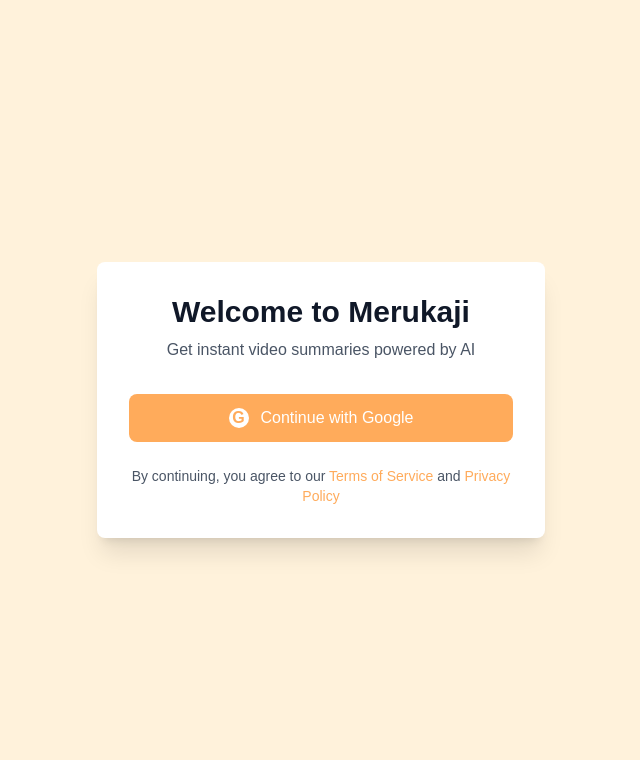
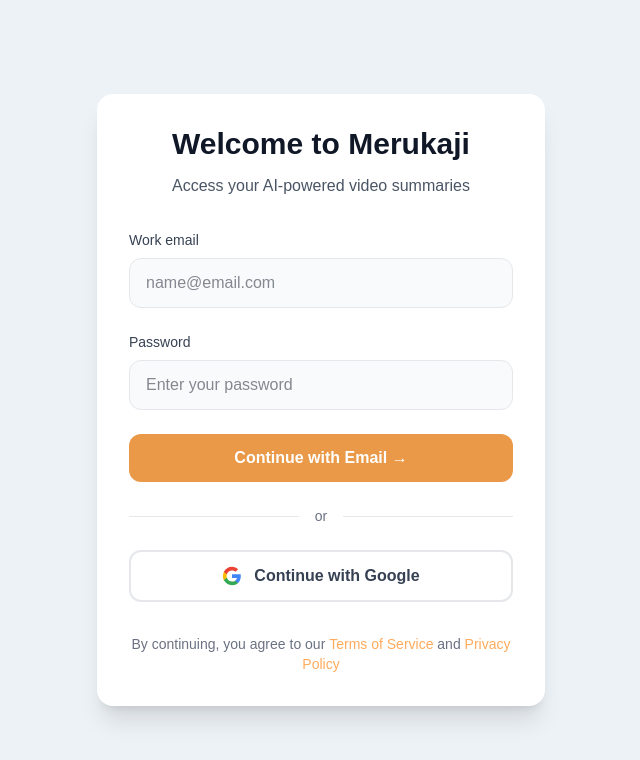
Before and after one commit to SheldonNg99/merukaji, a Next.js app in the folder merukaji/: page /login in a window 1280 px wide. Shown: the top 760 px of the page, without its empty margins (319-959 px from the left). Built offline with nearby package versions, Linux system fonts and the light colour scheme.

Commit message:
Update Login Page UI

```diff
--- a/merukaji/app/login/page.tsx
+++ b/merukaji/app/login/page.tsx
@@ -1,44 +1,121 @@
 'use client';
 
-import { signIn } from "next-auth/react";
+import { useState } from 'react';
+import { signIn } from 'next-auth/react';
 
 export default function Login() {
+    const [email, setEmail] = useState('');
+    const [password, setPassword] = useState('');
+    const [isLoading, setIsLoading] = useState(false);
+
+    const handleEmailLogin = async (e: React.FormEvent<HTMLFormElement>) => {
+        e.preventDefault();
+        setIsLoading(true);
+        // Add your email/password login logic here
+        setIsLoading(false);
+    };
+
     const handleGoogleSignIn = () => {
-        signIn("google", { callbackUrl: "/" });
+        signIn('google', { callbackUrl: '/' });
     };
 
     return (
-        <div className="min-h-screen flex items-center justify-center bg-[#FFF2DB]">
-            <div className="bg-white p-8 rounded-lg shadow-xl w-full max-w-md">
+        <div className="bg-[#edf2f7] min-h-screen flex items-center justify-center px-4 sm:px-6 lg:px-8">
+            <div className="w-full max-w-md bg-white p-8 rounded-2xl shadow-xl">
+                {/* Logo and Title */}
                 <div className="text-center mb-8">
-                    <h2 className="text-3xl font-bold text-gray-900 mb-2">Welcome to Merukaji</h2>
-                    <p className="text-gray-600">
-                        Get instant video summaries powered by AI
-                    </p>
+                    <h2 className="text-3xl font-bold text-gray-900 mb-3">Welcome to Merukaji</h2>
+                    <p className="text-base text-gray-600">Access your AI-powered video summaries</p>
                 </div>
 
-                <div className="space-y-4">
+                <form onSubmit={handleEmailLogin} className="space-y-6">
+                    <div>
+                        <label htmlFor="email" className="block text-sm font-medium text-gray-700 mb-2">
+                            Work email
+                        </label>
+                        <input
+                            id="email"
+                            name="email"
+                            type="email"
+                            required
+                            value={email}
+                            onChange={(e: React.ChangeEvent<HTMLInputElement>) => setEmail(e.target.value)}
+                            className="block w-full px-4 py-3 bg-gray-50 border border-gray-200 rounded-xl text-gray-900 text-base focus:outline-none focus:ring-2 focus:ring-[#FFAB5B] focus:border-transparent transition-all duration-200"
+                            placeholder="name@email.com"
+                        />
+                    </div>
+
+                    <div>
+                        <label htmlFor="password" className="block text-sm font-medium text-gray-700 mb-2">
+                            Password
+                        </label>
+                        <input
+                            id="password"
+                            name="password"
+                            type="password"
+                            required
+                            value={password}
+                            onChange={(e: React.ChangeEvent<HTMLInputElement>) => setPassword(e.target.value)}
+                            className="block w-full px-4 py-3 bg-gray-50 border border-gray-200 rounded-xl text-gray-900 text-base focus:outline-none focus:ring-2 focus:ring-[#FFAB5B] focus:border-transparent transition-all duration-200"
+                            placeholder="Enter your password"
+                        />
+                    </div>
+
                     <button
-                        onClick={handleGoogleSignIn}
-                        className="w-full flex items-center justify-center gap-3 px-4 py-3 text-white bg-[#FFAB5B] rounded-lg hover:bg-[#FF9B3B] transition-colors duration-200"
+                        type="submit"
+                        disabled={isLoading}
+                        className="w-full flex justify-center items-center py-3 px-6 rounded-xl text-base font-semibold text-white bg-[#e99947] hover:bg-[#FF9B3B] focus:outline-none focus:ring-2 focus:ring-offset-2 focus:ring-[#e99947] disabled:opacity-50 transition-all duration-200"
                     >
-                        <div className="w-5 h-5 bg-white rounded-full flex items-center justify-center">
-                            <span className="text-[#FFAB5B] font-bold">G</span>
-                        </div>
-                        Continue with Google
+                        {isLoading ? 'Signing in...' : 'Continue with Email →'}
                     </button>
+                </form>
 
-                    <div className="mt-6 text-center text-sm text-gray-600">
-                        By continuing, you agree to our{" "}
-                        <a href="/terms" className="text-[#FFAB5B] hover:underline">
-                            Terms of Service
-                        </a>{" "}
-                        and{" "}
-                        <a href="/privacy" className="text-[#FFAB5B] hover:underline">
-                            Privacy Policy
-                        </a>
+                <div className="relative my-6">
+                    <div className="absolute inset-0 flex items-center">
+                        <div className="w-full border-t border-gray-200"></div>
+                    </div>
+                    <div className="relative flex justify-center text-sm">
+                        <span className="px-4 bg-white text-gray-500">or</span>
                     </div>
                 </div>
+
+                <button
+                    onClick={handleGoogleSignIn}
+                    className="w-full flex items-center justify-center gap-3 px-6 py-3 bg-white border-2 border-gray-200 text-gray-700 rounded-xl hover:bg-gray-50 transition-all duration-200 text-base font-semibold"
+                >
+                    <div className="w-5 h-5 flex items-center justify-center">
+                        <svg viewBox="0 0 24 24" width="20" height="20">
+                            <path
+                                fill="#4285F4"
+                                d="M22.56 12.25c0-.78-.07-1.53-.2-2.25H12v4.26h5.92c-.26 1.37-1.04 2.53-2.21 3.31v2.77h3.57c2.08-1.92 3.28-4.74 3.28-8.09z"
+                            />
+                            <path
+                                fill="#34A853"
+                                d="M12 23c2.97 0 5.46-.98 7.28-2.66l-3.57-2.77c-.98.66-2.23 1.06-3.71 1.06-2.86 0-5.29-1.93-6.16-4.53H2.18v2.84C3.99 20.53 7.7 23 12 23z"
+                            />
+                            <path
+                                fill="#FBBC05"
+                                d="M5.84 14.09c-.22-.66-.35-1.36-.35-2.09s.13-1.43.35-2.09V7.07H2.18C1.43 8.55 1 10.22 1 12s.43 3.45 1.18 4.93l2.85-2.22.81-.62z"
+                            />
+                            <path
+                                fill="#EA4335"
+                                d="M12 5.38c1.62 0 3.06.56 4.21 1.64l3.15-3.15C17.45 2.09 14.97 1 12 1 7.7 1 3.99 3.47 2.18 7.07l3.66 2.84c.87-2.6 3.3-4.53 6.16-4.53z"
+                            />
+                        </svg>
+                    </div>
+                    Continue with Google
+                </button>
+
+                <p className="mt-8 text-center text-sm text-gray-500">
+                    By continuing, you agree to our{' '}
+                    <a href="/terms" className="text-[#FFAB5B] hover:text-[#FF9B3B] font-medium">
+                        Terms of Service
+                    </a>{' '}
+                    and{' '}
+                    <a href="/privacy" className="text-[#FFAB5B] hover:text-[#FF9B3B] font-medium">
+                        Privacy Policy
+                    </a>
+                </p>
             </div>
         </div>
     );
```
